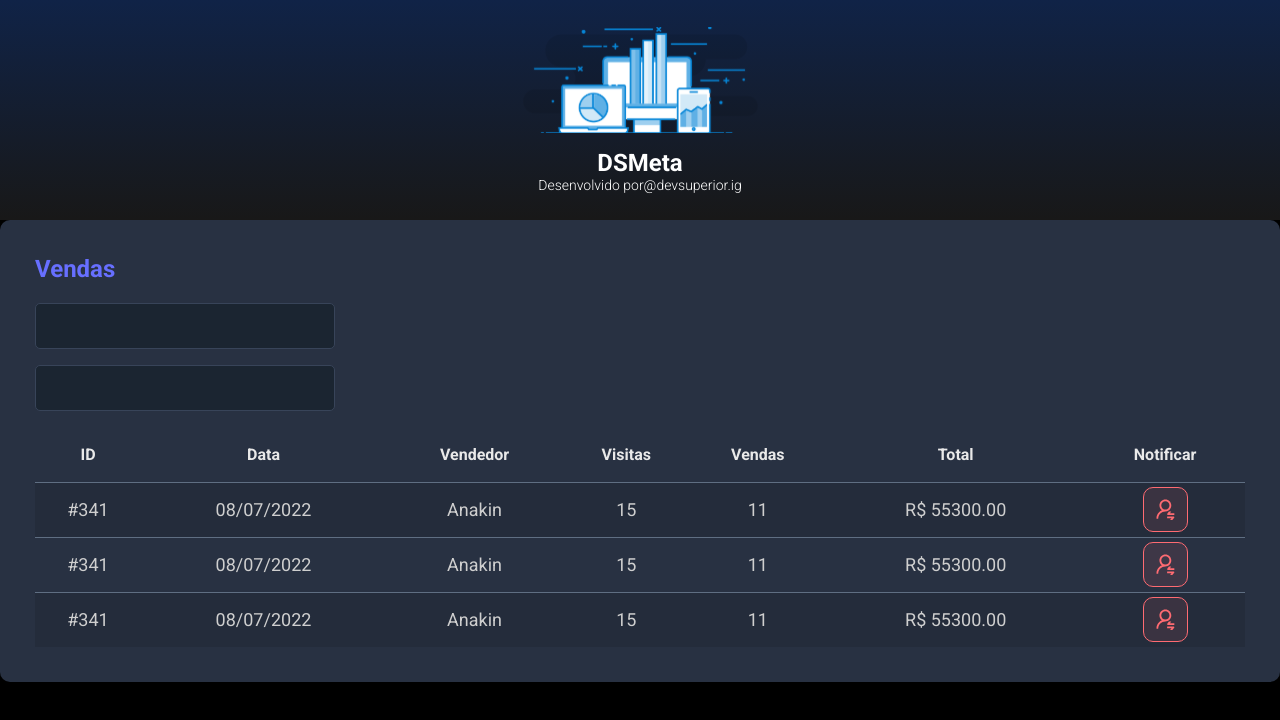
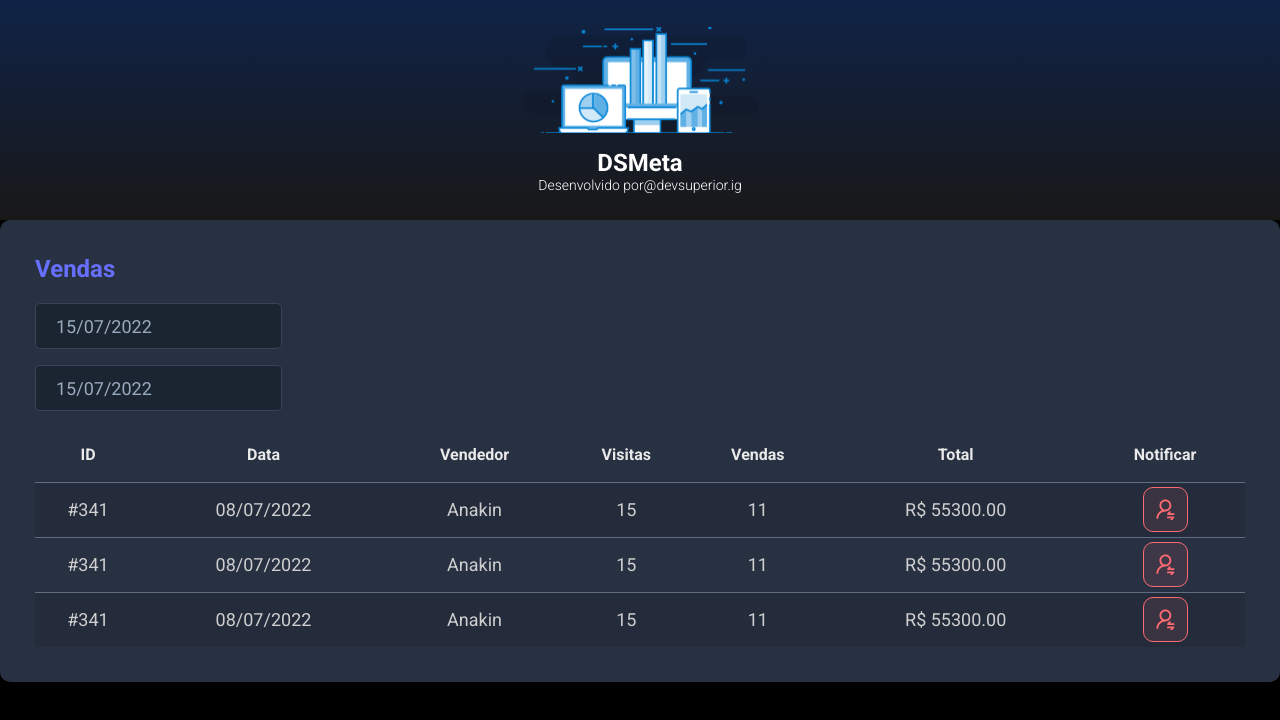
Before and after one commit to tunaiximenes/dsmeta, a React (Vite) app in the folder frontend/: page / in a window 1280 px wide. Shown: the top 720 px of the page. Built offline with nearby package versions, Linux system fonts and the light colour scheme.

Commit message:
Datepicker

```diff
--- a/frontend/package.json
+++ b/frontend/package.json
@@ -9,7 +9,9 @@
     "preview": "vite preview"
   },
   "dependencies": {
+    "@types/react-datepicker": "4.4.2",
     "react": "^18.2.0",
+    "react-datepicker": "4.8.0",
     "react-dom": "^18.2.0"
   },
   "devDependencies": {
--- a/frontend/src/components/SalesCard/index.tsx
+++ b/frontend/src/components/SalesCard/index.tsx
@@ -1,5 +1,7 @@
-import NotificationButton from '../NotificationButton'
-import './Styles.css'
+import DatePicker from "react-datepicker";
+import "react-datepicker/dist/react-datepicker.css";
+import NotificationButton from "../NotificationButton";
+import "./Styles.css";
 
 function SalesCard() {
   return (
@@ -7,10 +9,20 @@
       <h2 className="dsmeta-sales-title">Vendas</h2>
       <div>
         <div className="dsmeta-form-control-container">
-        <input className="dsmeta-form-control" type="text" />
+          <DatePicker
+            selected={new Date()}
+            onChange={(date: Date) => {}}
+            className="dsmeta-form-control"
+            dateFormat="dd/MM/yyyy"
+          />
         </div>
         <div className="dsmeta-form-control-container">
-        <input className="dsmeta-form-control" type="text" />
+          <DatePicker
+            selected={new Date()}
+            onChange={(date: Date) => {}}
+            className="dsmeta-form-control"
+            dateFormat="dd/MM/yyyy"
+          />
         </div>
       </div>
 
@@ -68,12 +80,10 @@
               </td>
             </tr>
           </tbody>
-
         </table>
       </div>
-
     </div>
-  )
+  );
 }
 
-export default SalesCard
+export default SalesCard;
```
Also changed, not shown: 1 other file (tests, documents, lock files or other folders). Lines whose indentation alone changed are shown as unchanged.
